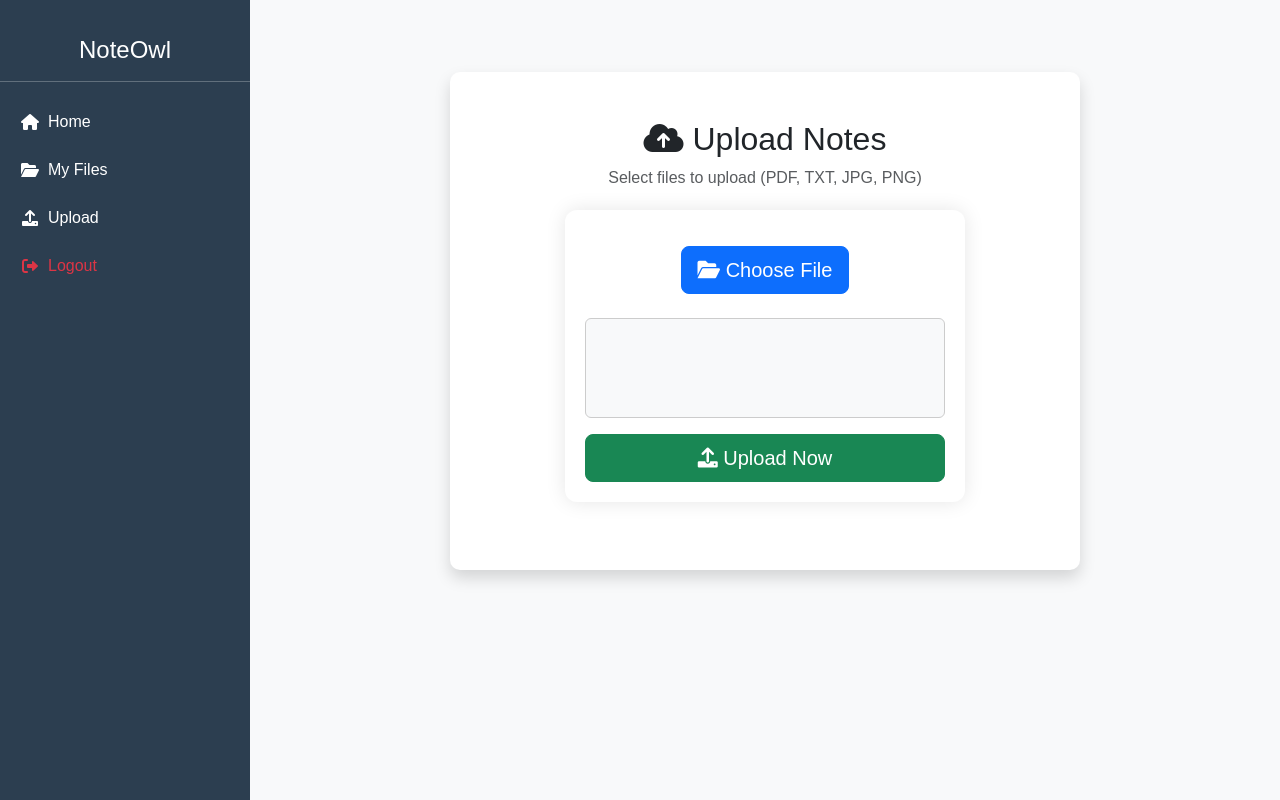
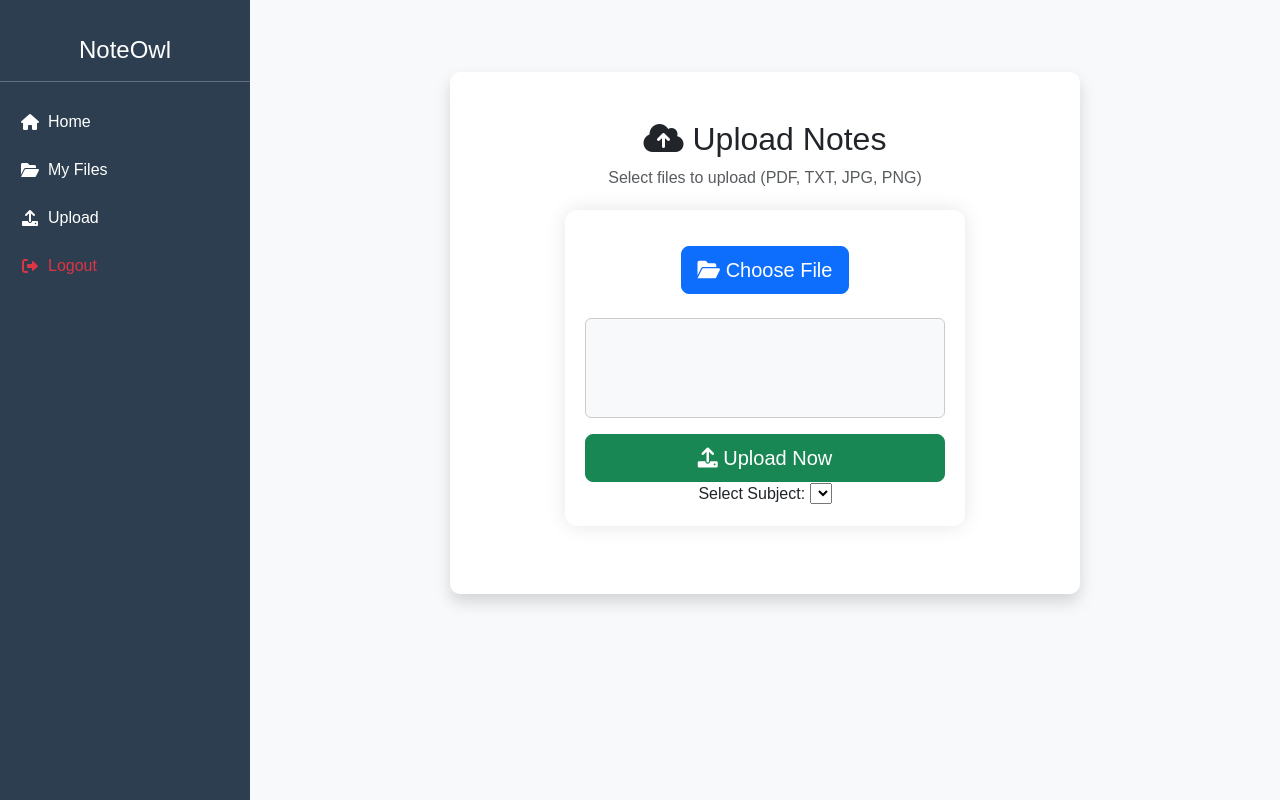
Before and after one commit to NGJIESHENG/My-Notes-Website, a Flask app: template templates/upload.html in a window 1280 px wide. Run offline with Flask 3, Linux system fonts and the light colour scheme; the template is opened without the code that fills it, so the values that code supplies are empty; the visitor is signed in with stand-in values (Sample User, id 1); parts of the project's set-up code (start-up, migrations or seed data) failed here and were passed over; some libraries are stand-ins or nearby versions.

Commit message:
add subject classification function, subject filtering and integrate into upload and listing file

```diff
--- a/app.py
+++ b/app.py
@@ -170,6 +170,12 @@ def upload_file():
             flash('No selected file.', 'warning')
             return redirect(url_for('upload'))
 
+        subject_id = request.form.get("subject_id")
+
+        if not subject_id:
+            flash("Please select a subject.", "warning")
+            return redirect(url_for("upload"))
+
         if file:
             filename = secure_filename(file.filename)
             filepath = os.path.join(app.config['UPLOAD_FOLDER'], filename)
@@ -207,6 +213,7 @@ def list_files():
 
     search_query = request.args.get('search','').strip()
     file_type = request.args.get('file_type','').strip()
+    subject_id = request.args.get('subject_id','').strip()
 
     if is_guest:
         admin_users=User.query.filter_by(is_admin=True).all()
@@ -216,11 +223,13 @@ def list_files():
         files = File.query
     else:
         files = File.query.filter((File.is_public == True) | (File.user_id == user.id))
-    # Apply search filter
+
     if search_query:
         files = files.filter(File.filename.ilike(f'%{search_query}%'))
     if file_type:
         files = files.filter(File.file_type == file_type)
+    if subject_id:
+        files = files.filter(File.subject_id == int(subject_id))
 
     files = files.order_by(File.id.desc()).options(db.joinedload(File.uploader)).all()
 
@@ -231,7 +240,9 @@ def list_files():
         except:
             file.size=0
 
-    return render_template('files.html', files=files, search_query=search_query, file_type=file_type)
+    subjects = Subject.query.all()
+
+    return render_template('files.html', files=files, search_query=search_query, file_type=file_type, subject_id=subject_id, subjects=subjects)
 
 @app.route('/delete/<int:file_id>', methods=['POST'])
 def delete_file(file_id):
@@ -340,5 +351,11 @@ def add_subject():
     subjects = Subject.query.all()
     return render_template('add_subject.html', subjects=subjects)
 
+@app.route('/subject/<int:subject_id>')
+def subject_files(subject_id):
+    subject = Subject.query.get_or_404(subject_id)
+    files = File.query.filter_by(subject_id=subject_id).all()
+    return render_template('subject_files.html', subject=subject, files=files)
+
 if __name__ == '__main__':
     app.run(debug=True)
--- a/templates/upload.html
+++ b/templates/upload.html
@@ -21,6 +21,12 @@
             <button type="submit" class="btn btn-success btn-lg mt-3 w-100">
               <i class="fas fa-upload"></i> Upload Now
             </button>
+            <label for ="subject">Select Subject:</label>
+            <select name="subject_id">
+              {% for subject in subjects %}
+                <option value="{{ subject.id }}">{{ subject.name }}</option>
+              {% endfor %}
+            </select>
           </form>
           {% else %}
           <div class="alert alert-warning">
```
Also changed, not shown: add_subject.html (added, +23 -0 lines), subject_files.html (added, +20 -0 lines), templates/files.html (+13 -1 lines).
